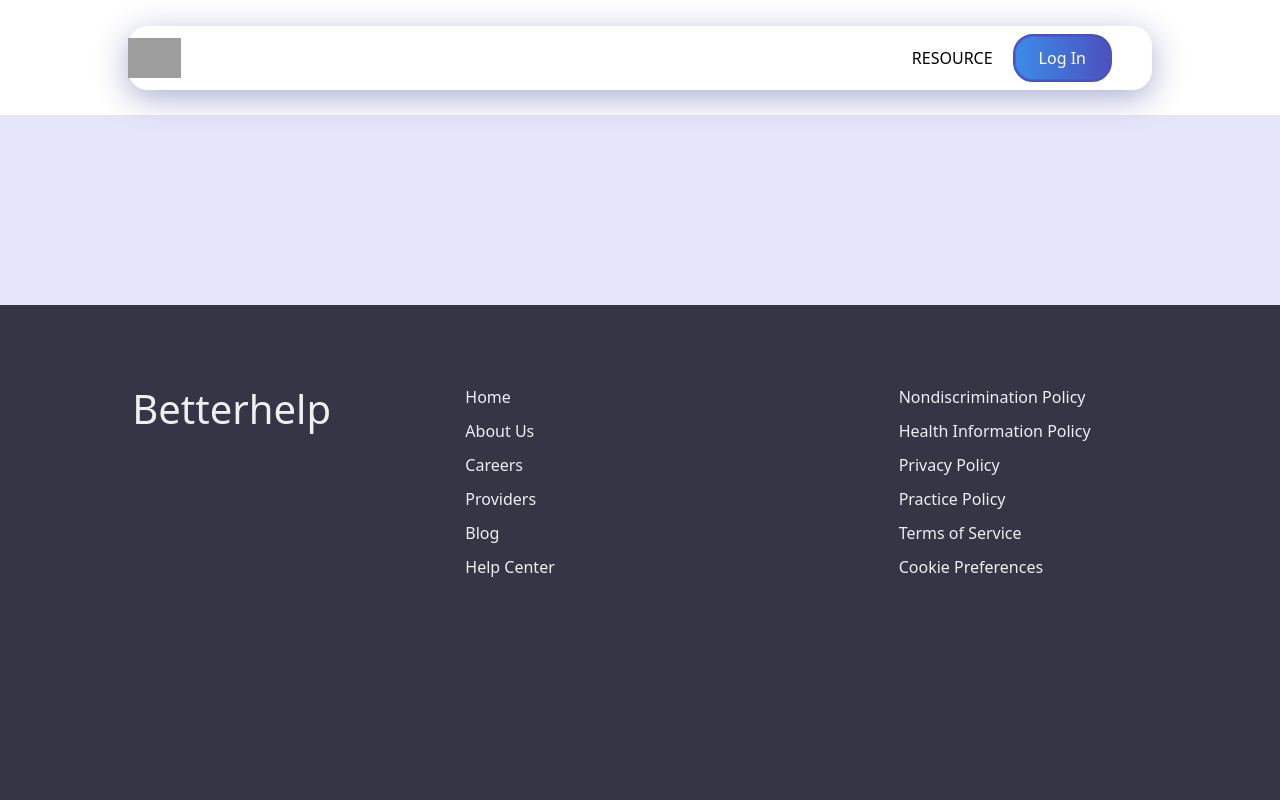
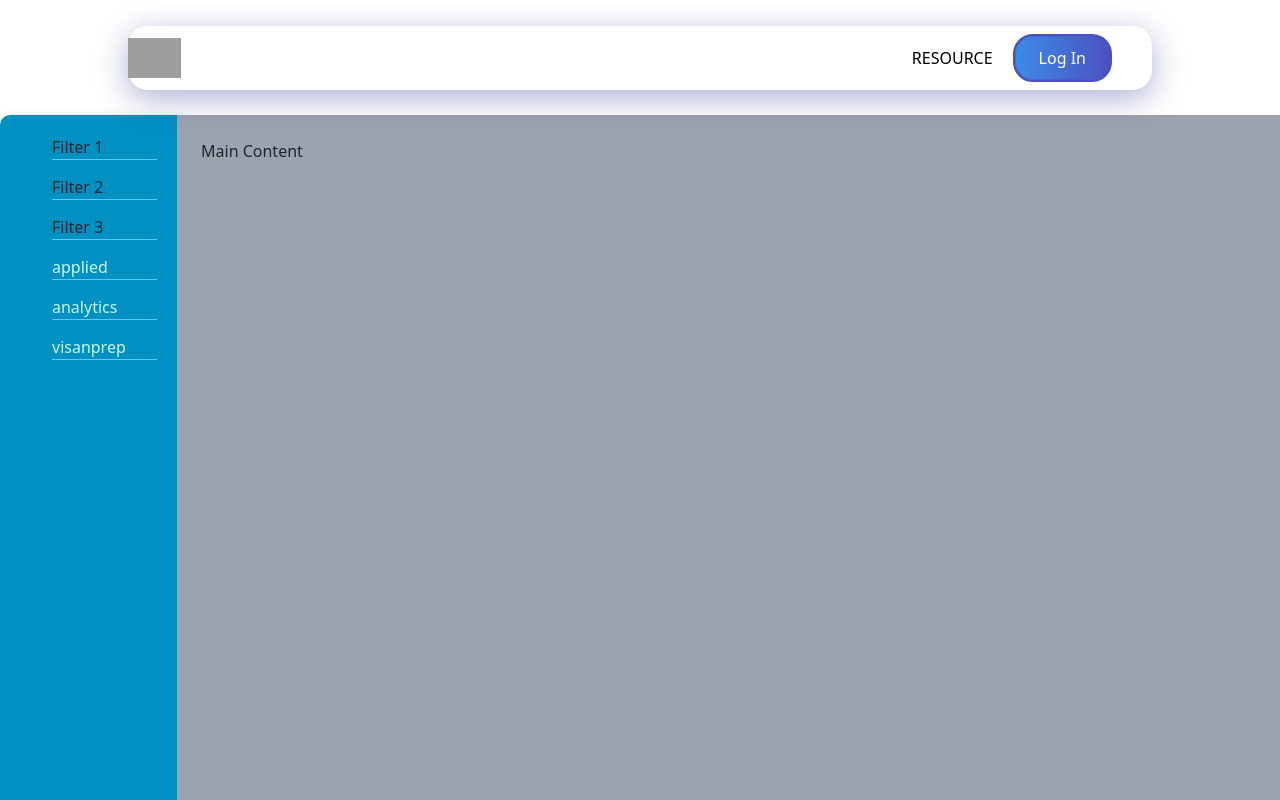
Before and after one commit to HuzefaDohadwala/ScholarSpot, a React (Create React App) app in the folder my-app/: page /studentdashboard in a window 1280 px wide. Shown: the top 800 px of the page. Built offline with nearby package versions, Linux system fonts and the light colour scheme; grey boxes are pictures that could not be loaded.

Commit message:
sidebar and other tabs

```diff
--- /dev/null
+++ b/my-app/src/Components/Analytics.jsx
@@ -0,0 +1,11 @@
+import React from 'react'
+
+const Analytics = () => {
+  return (
+    <>
+    <div>Applied</div>
+    </>
+  )
+}
+
+export default Analytics
--- /dev/null
+++ b/my-app/src/Components/Applied.jsx
@@ -0,0 +1,11 @@
+import React from 'react'
+
+const Applied = () => {
+  return (
+    <>
+    <div>Applied</div>
+    </>
+  )
+}
+
+export default Applied
--- a/my-app/src/Components/Sidebar.css
+++ b/my-app/src/Components/Sidebar.css
@@ -6,11 +6,13 @@
   display: flex;
   flex-direction: column;
   align-items: center;
+  border-top-left-radius: 10px;
+  border-bottom-left-radius: 10px;
+  box-shadow: 5px 0px 10px rgba(0, 0, 0, 0.1); /* Add a box shadow to the left side */
 }
 
 .sidebar ul {
   list-style-type: none;
-  padding: 0;
   width: 100%; /* This ensures the ul takes the full width of the sidebar */
   display: flex;
   flex-direction: column;
--- a/my-app/src/Components/Sidebar.jsx
+++ b/my-app/src/Components/Sidebar.jsx
@@ -1,27 +1,34 @@
 import React from "react";
 import "./Sidebar.css";
+import { Link } from "react-router-dom";
 
 const Sidebar = () => {
   return (
     <div className="sidebar">
       <ul>
         <li>
-          <a href="#filter1">Filter 1</a>
+          Filter 1
         </li>
         <li>
-          <a href="#filter2">Filter 2</a>
+         Filter 2
         </li>
         <li>
-          <a href="#filter3">Filter 3</a>
+        Filter 3
         </li>
         <li>
-          <a href="#cat1">Category 1</a>
+          <Link to='/studentdashboard/applied'>
+          applied
+          </Link>
         </li>
         <li>
-          <a href="#cat2">Category 2</a>
+          <Link to='/studentdashboard/analytics'>
+            analytics
+          </Link>
         </li>
         <li>
-          <a href="#cat3">Category 3</a>
+          <Link to='/studentdashboard/visanprep'>
+              visanprep
+          </Link>
         </li>
       </ul>
     </div>
--- /dev/null
+++ b/my-app/src/Components/Student.css
@@ -0,0 +1,4 @@
+*{
+    margin: 0;
+    padding: 0;
+}
--- /dev/null
+++ b/my-app/src/Components/StudentDashboard.jsx
@@ -0,0 +1,18 @@
+import React from 'react';
+import Sidebar from './Sidebar';
+
+const StudentDashboard = () => {
+  return (
+    <div className="flex gap-0">
+      {/* Sidebar (1/4 width) */}
+        <Sidebar />
+      {/* Main Content (3/4 width) */}
+      <div className="w-full bg-gray-400 p-4">
+        {/* Your main content goes here */}
+        <div className="std_dash">Main Content</div>
+      </div>
+    </div>
+  );
+};
+
+export default StudentDashboard;
--- /dev/null
+++ b/my-app/src/Components/VisaNPrep.jsx
@@ -0,0 +1,11 @@
+import React from 'react'
+
+const VisaNPrep = () => {
+  return (
+    <>
+    <div>VisaNPrep</div>
+    </>
+  )
+}
+
+export default VisaNPrep
--- a/my-app/src/Routes/MainRoutes.js
+++ b/my-app/src/Routes/MainRoutes.js
@@ -4,7 +4,9 @@ import Home from "../Components/Home";
 import Login from "../Components/Login";
 import SignUp1 from "../Components/SignUp1";
 import SignUp2 from "../Components/SignUp2";
-import Sidebar from "../Components/Sidebar";
+import StudentDashboard from "../Components/StudentDashboard";
+import Applied from "../Components/Applied";
+import VisaNPrep from "../Components/VisaNPrep";
 
 function MainRoutes() {
   return (
@@ -13,7 +15,10 @@ function MainRoutes() {
       <Route path="/login" element={<Login />} />
       <Route path="/signup1" element={<SignUp1 />} />
       <Route path="/signup2" element={<SignUp2 />} />
-      <Route path="/sidebar" element={<Sidebar />} />
+      <Route path="/studentdashboard" element={<StudentDashboard/>} />
+      <Route path="/studentdashboard/applied" element={<Applied/>}/>
+      <Route path="/studentdashboard/analytics" element={<Applied/>}/>
+      <Route path="/studentdashboard/visanprep" element={<VisaNPrep/>}/>
       <Route path="/" element={<Home />} />
     </Routes>
   );
```
